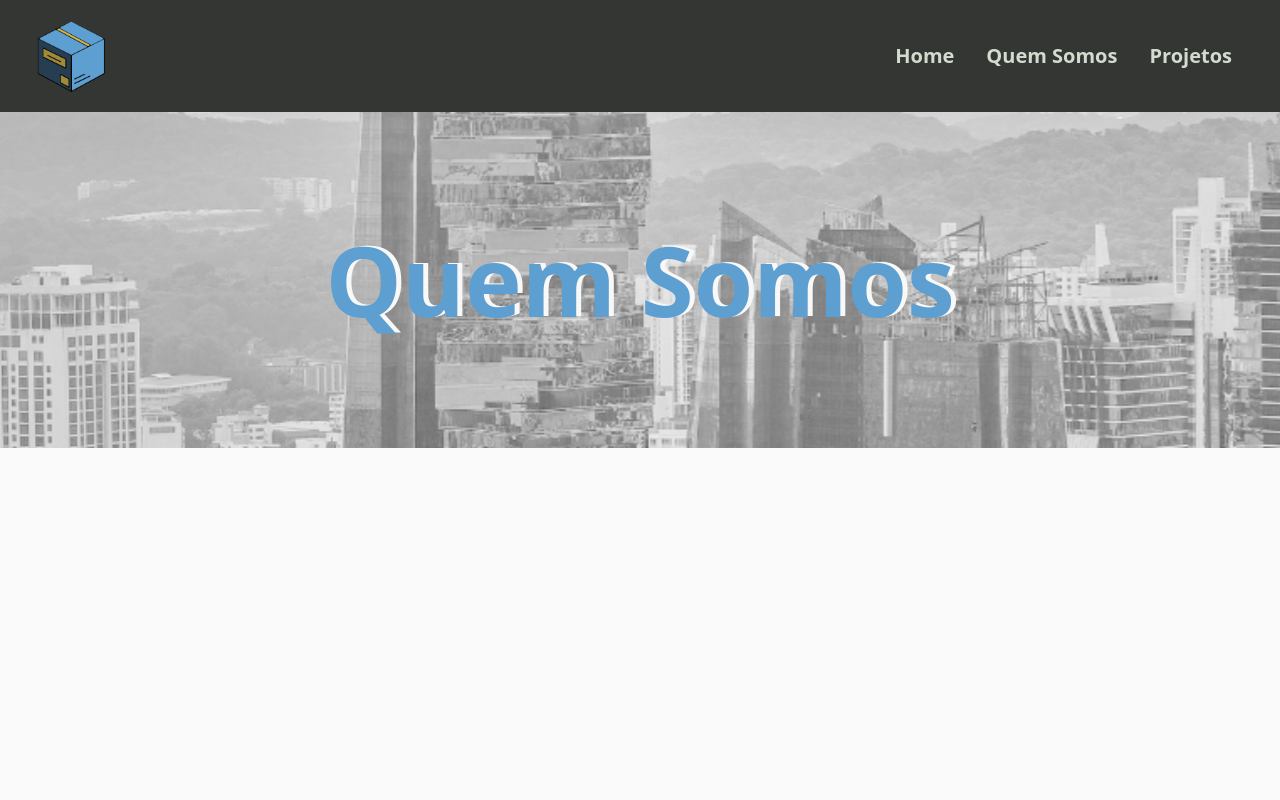
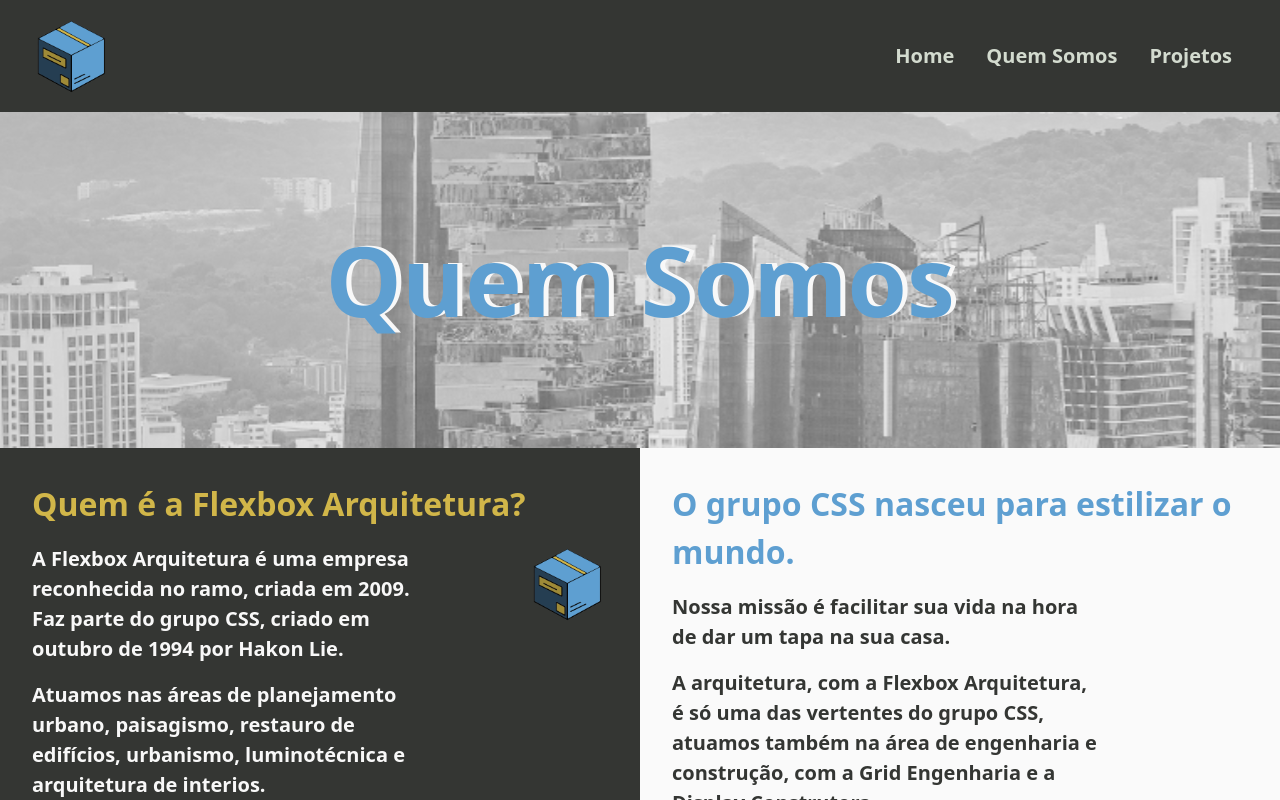
Before and after one commit to DanielCatania/flexbox-arquitetura, a Next.js app in the folder app/: page /about in a window 1280 px wide. Shown: the top 800 px of the page. Built offline with nearby package versions, Linux system fonts and the light colour scheme.

Commit message:
feat: adding text on the about page

```diff
--- a/app/src/screens/AboutScreen/index.tsx
+++ b/app/src/screens/AboutScreen/index.tsx
@@ -1,16 +1,73 @@
+import Header from "@/patterns/Header";
 import Main from "@/patterns/Main";
+import Footer from "@/patterns/Footer";
 import PageTitle from "@/components/PageTitle";
-import Footer from "@/patterns/Footer";
-import Header from "@/patterns/Header";
+import Logo from "@/components/Logo";
+import Text from "@/components/Text";
 
 export default function AboutScreen() {
   return (
     <>
       <Header />
-      <Main
-        className="h-full"
-      >
+      <Main>
         <PageTitle title="Quem Somos"/>
+        <div
+          className="flex flex-col md:flex-row"
+        >
+          <section
+            className="text-neutral-000 bg-neutral-150 md:w-1/2 p-8 flex flex-col gap-4"
+          >
+            <Text
+              size="xl"
+              className="text-secondary-100"
+            >
+              Quem é a Flexbox Arquitetura?
+            </Text>
+            <div
+              className="flex justify-between"
+            >
+              <Text
+                size="sl"
+                className="md:w-2/3"
+              >
+                A Flexbox Arquitetura é uma empresa reconhecida no ramo, criada em 2009. Faz parte do grupo CSS,  criado em outubro de 1994 por Hakon Lie.
+              </Text>
+              <div
+                className="hidden lg:block"
+              >
+                <Logo />
+              </div>
+            </div>
+            <Text
+              size="sl"
+              className="md:w-2/3"
+            >
+              Atuamos nas áreas de planejamento urbano, paisagismo, restauro de edifícios, urbanismo, luminotécnica  e arquitetura de interios.
+            </Text>
+          </section>
+          <section
+            className="text-neutral-150 md:w-1/2 p-8 flex flex-col gap-4"
+          >
+            <Text
+              size="xl"
+              className="text-primary-100"
+            >
+              O grupo CSS nasceu para estilizar o mundo.
+            </Text>
+            <Text
+              size="sl"
+              className="md:w-3/4"
+            >
+              Nossa missão é facilitar sua vida na hora de dar um tapa na sua casa.
+            </Text>
+            <Text
+                size="sl"
+                className="md:w-3/4"
+            >
+              A arquitetura, com a Flexbox Arquitetura, é só uma das vertentes do grupo CSS, atuamos também na área de engenharia e construção, com a Grid Engenharia e a Display Construtora.
+            </Text>
+          </section>
+        </div>
       </Main>
       <Footer />
     </>
```
